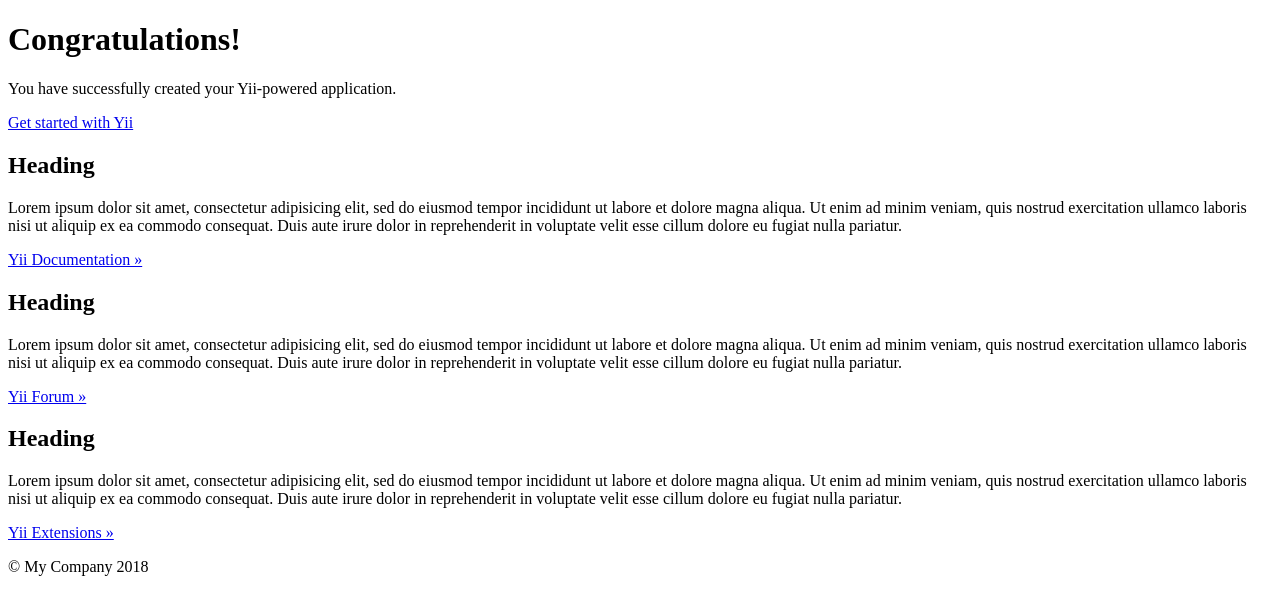
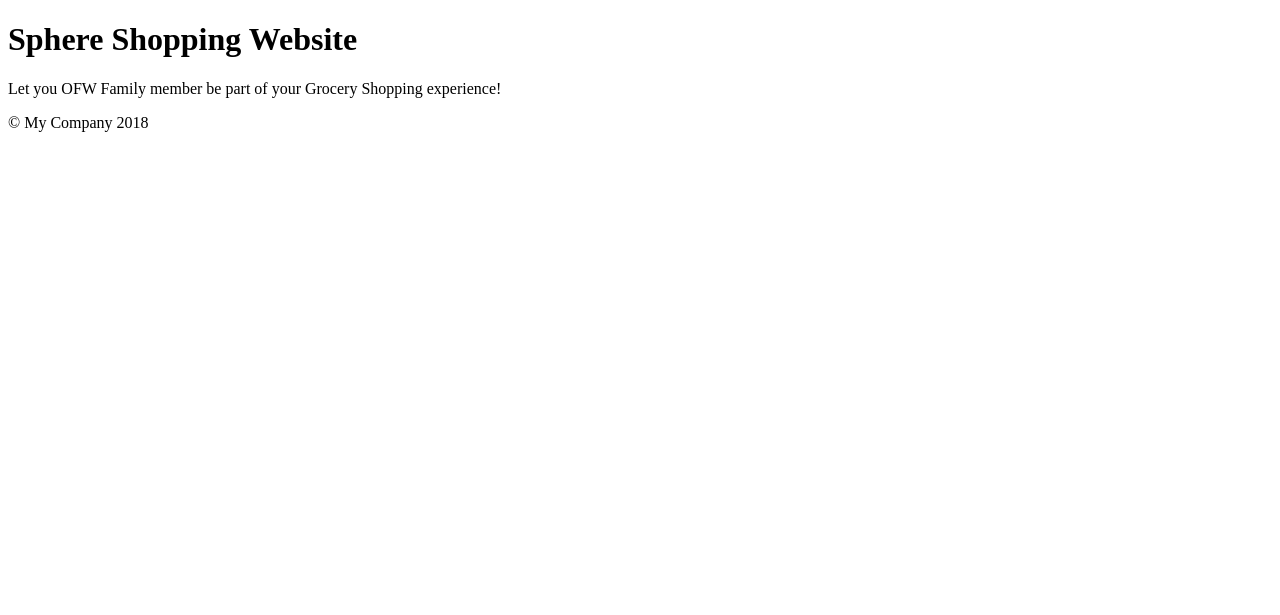
Before and after one commit to mtcomia/SoftDev-MI151, a Yii app: template application/advanced/frontend/views/site/index.php in a window 1280 px wide. Shown: the top 615 px of the page. Run offline with PHP 8.4 and a stand-in for Yii, Linux system fonts and the light colour scheme; the template is opened without the code that fills it, so the values that code supplies are empty; some libraries are stand-ins or nearby versions.

Commit message:
Home page

```diff
--- a/application/advanced/frontend/views/site/index.php
+++ b/application/advanced/frontend/views/site/index.php
@@ -2,52 +2,24 @@
 
 /* @var $this yii\web\View */
 
-$this->title = 'My Yii Application';
+$this->title = 'Sphere Shopping Website';
 ?>
 <div class="site-index">
 
     <div class="jumbotron">
-        <h1>Congratulations!</h1>
+        <h1>Sphere Shopping Website</h1>
 
-        <p class="lead">You have successfully created your Yii-powered application.</p>
+        <p class="lead">Let you OFW Family member be part of your Grocery Shopping experience!</p>
 
-        <p><a class="btn btn-lg btn-success" href="http://www.yiiframework.com">Get started with Yii</a></p>
+
     </div>
 
     <div class="body-content">
 
         <div class="row">
-            <div class="col-lg-4">
-                <h2>Heading</h2>
 
-                <p>Lorem ipsum dolor sit amet, consectetur adipisicing elit, sed do eiusmod tempor incididunt ut labore et
-                    dolore magna aliqua. Ut enim ad minim veniam, quis nostrud exercitation ullamco laboris nisi ut aliquip
-                    ex ea commodo consequat. Duis aute irure dolor in reprehenderit in voluptate velit esse cillum dolore eu
-                    fugiat nulla pariatur.</p>
-
-                <p><a class="btn btn-default" href="http://www.yiiframework.com/doc/">Yii Documentation &raquo;</a></p>
-            </div>
-            <div class="col-lg-4">
-                <h2>Heading</h2>
-
-                <p>Lorem ipsum dolor sit amet, consectetur adipisicing elit, sed do eiusmod tempor incididunt ut labore et
-                    dolore magna aliqua. Ut enim ad minim veniam, quis nostrud exercitation ullamco laboris nisi ut aliquip
-                    ex ea commodo consequat. Duis aute irure dolor in reprehenderit in voluptate velit esse cillum dolore eu
-                    fugiat nulla pariatur.</p>
-
-                <p><a class="btn btn-default" href="http://www.yiiframework.com/forum/">Yii Forum &raquo;</a></p>
-            </div>
-            <div class="col-lg-4">
-                <h2>Heading</h2>
-
-                <p>Lorem ipsum dolor sit amet, consectetur adipisicing elit, sed do eiusmod tempor incididunt ut labore et
-                    dolore magna aliqua. Ut enim ad minim veniam, quis nostrud exercitation ullamco laboris nisi ut aliquip
-                    ex ea commodo consequat. Duis aute irure dolor in reprehenderit in voluptate velit esse cillum dolore eu
-                    fugiat nulla pariatur.</p>
-
-                <p><a class="btn btn-default" href="http://www.yiiframework.com/extensions/">Yii Extensions &raquo;</a></p>
-            </div>
         </div>
 
     </div>
 </div>
+</div>
```
